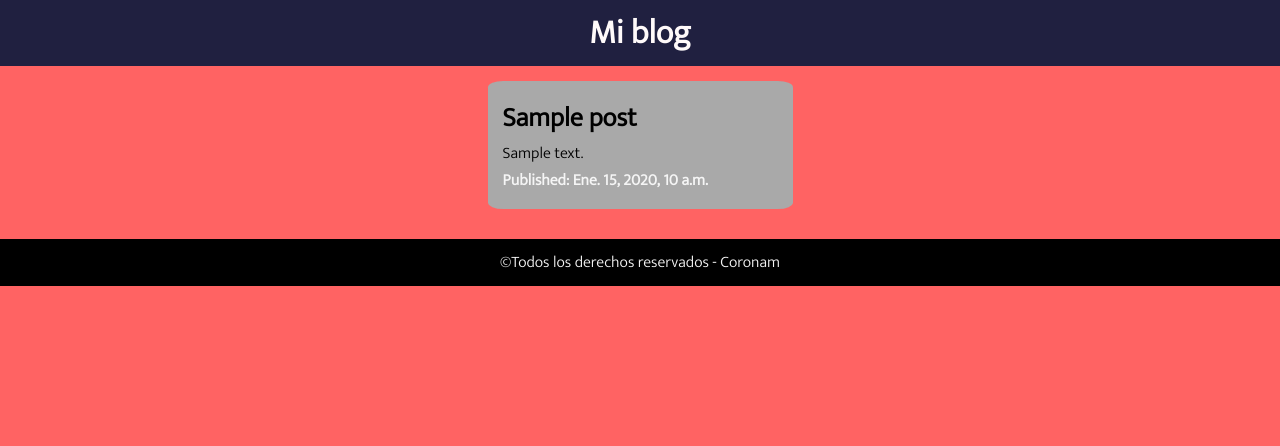
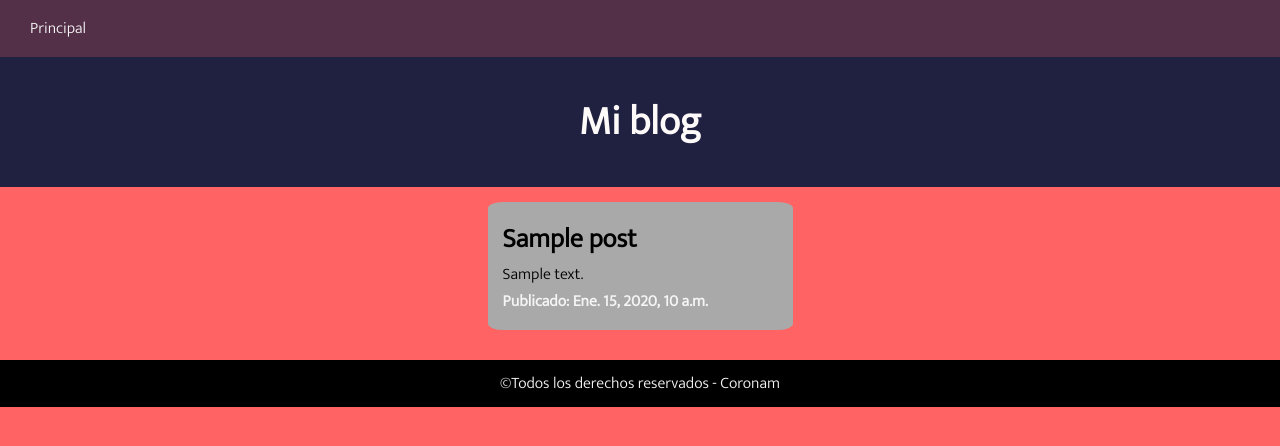
Before and after one commit to coronam88/my-first-blog, a Django app: page / in a window 1280 px wide. Shown: the top 446 px of the page. Run offline with Django 3.2, Linux system fonts and the light colour scheme; tables that the repository leaves empty hold one stand-in row (values such as "Sample post").

Commit message:
UPDATE CSS Y HTML

```diff
--- a/blog/static/css/style.css
+++ b/blog/static/css/style.css
@@ -11,15 +11,34 @@ body{
 }
 
 header{
-    text-align: left;
-    background-color: #202040;
+    background-color: #202040c4;
 }
 
-header h1{
+
+.logo-blog{
     padding:5px;
     color:snow;
-    font-size: 25pt;
+    font-size: 15pt;
     text-align: center;
+    background-color: #202040;
+    height: 120px;
+    display: flex ;
+    justify-content: center;
+    align-items: center;
+}
+
+.menu-blog, .menu-blog a, .menu-blog a:visited, .menu-blog a:active{
+    text-decoration: none;
+    color:whitesmoke;
+    font-weight: 6pt;
+    padding:15px;
+    width: 62px;
+    text-align: center;
+}
+
+.menu-blog a:hover{
+    background-color: tomato;
+    border-radius: 5%;
 }
 
 section{
--- a/blog/templates/blog/base.html
+++ b/blog/templates/blog/base.html
@@ -13,8 +13,9 @@
 </head>
 <body>
     <header>
-        <h1>Mi blog</h1>
+        <div class="menu-blog"><a href="{% url 'post_list' %}" alt="Principal">Principal</a></div>
     </header>
+    <div class="logo-blog"><h1>Mi blog</h1></div>
     <section>
             {% block content %}
             {% endblock %}
--- a/blog/templates/blog/post_list.html
+++ b/blog/templates/blog/post_list.html
@@ -4,9 +4,9 @@
 {% block content %}
     {% for post in posts %}
     <div class="post">
-        <h1><a href="" alt="Mi primer post">{{post.title}}</a></h1>
+        <h1><a href="{% url 'post_detail' pk=post.pk  %}" alt="Mi primer post">{{post.title}}</a></h1>
         <p>{{post.text|linebreaksbr}} </p>
-        <p class="fecha-publicacion">Published: {{post.published_date}}</p>
+        <p class="fecha-publicacion">Publicado: {{post.published_date}}</p>
     </div>
     {% endfor %}
 {% endblock %}
--- a/blog/urls.py
+++ b/blog/urls.py
@@ -4,4 +4,5 @@ from . import views
 
 urlpatterns=[
     path('',views.post_list,name='post_list'),
+    path('post/<int:pk>/',views.post_detail,name='post_detail'),
 ]
--- a/blog/views.py
+++ b/blog/views.py
@@ -1,4 +1,4 @@
-from django.shortcuts import render
+from django.shortcuts import render,get_object_or_404
 from .models import Post
 from django.utils import timezone
 
@@ -7,3 +7,8 @@ from django.utils import timezone
 def post_list(request):
     posts=Post.objects.filter(published_date__lte=timezone.now()).order_by('published_date')
     return render(request,'blog/post_list.html',{'posts':posts})
+
+
+def post_detail(request,pk):
+    post=get_object_or_404(Post,pk=pk)
+    return render(request,'blog/post_detail.html',{'post':post})
```
Also changed, not shown: blog/templates/blog/post_detail.html (added, +15 -0 lines).
